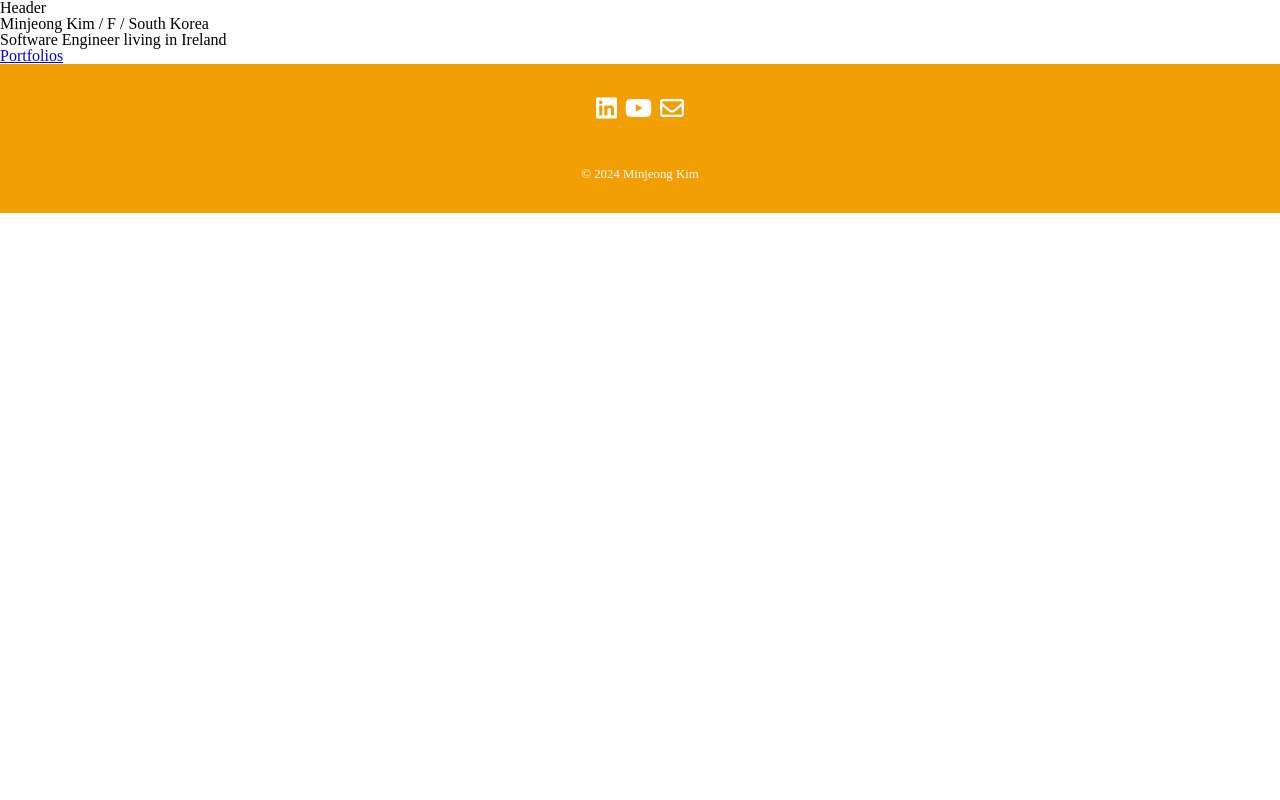
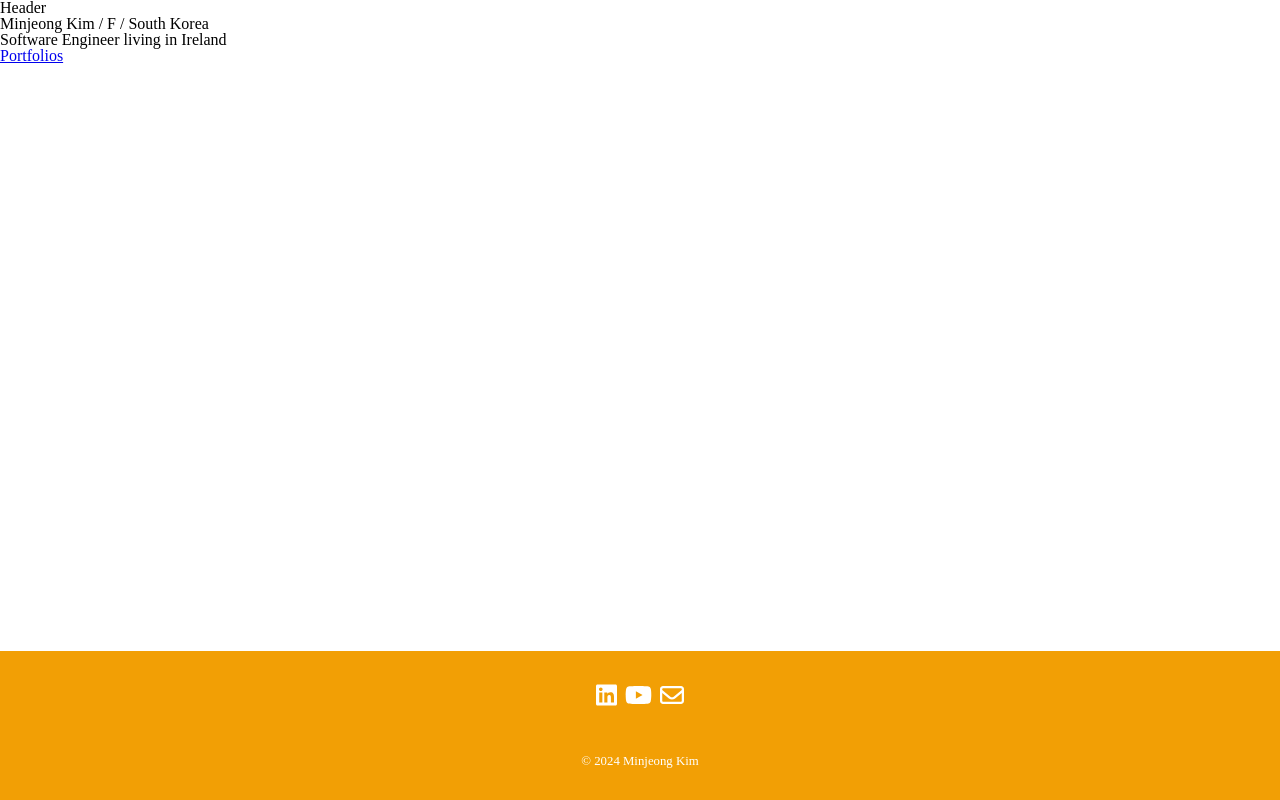
Before and after one commit to AutumnSky/minjeong.xyz, a Next.js app: page / in a window 1280 px wide. Built offline with nearby package versions, Linux system fonts and the light colour scheme.

Commit message:
stretching section

```diff
--- a/src/app/globals.css
+++ /dev/null
@@ -1,54 +0,0 @@
-/* http://meyerweb.com/eric/tools/css/reset/
-   v2.0 | 20110126
-   License: none (public domain)
-*/
-
-html, body, div, span, applet, object, iframe,
-h1, h2, h3, h4, h5, h6, p, blockquote, pre,
-a, abbr, acronym, address, big, cite, code,
-del, dfn, em, img, ins, kbd, q, s, samp,
-small, strike, strong, sub, sup, tt, var,
-b, u, i, center,
-dl, dt, dd, ol, ul, li,
-fieldset, form, label, legend,
-table, caption, tbody, tfoot, thead, tr, th, td,
-article, aside, canvas, details, embed,
-figure, figcaption, footer, header, hgroup,
-menu, nav, output, ruby, section, summary,
-time, mark, audio, video {
-	margin: 0;
-	padding: 0;
-	border: 0;
-	font-size: 100%;
-	font: inherit;
-	vertical-align: baseline;
-}
-/* HTML5 display-role reset for older browsers */
-article, aside, details, figcaption, figure,
-footer, header, hgroup, menu, nav, section {
-	display: block;
-}
-body {
-	line-height: 1;
-}
-ol, ul {
-	list-style: none;
-}
-blockquote, q {
-	quotes: none;
-}
-blockquote:before, blockquote:after,
-q:before, q:after {
-	content: '';
-	content: none;
-}
-table {
-	border-collapse: collapse;
-	border-spacing: 0;
-}
-
-body {
-    display: flex;
-    flex-direction: column;
-    align-items: left;
-}
--- /dev/null
+++ b/src/app/globals.scss
@@ -0,0 +1,146 @@
+/* http://meyerweb.com/eric/tools/css/reset/
+   v2.0 | 20110126
+   License: none (public domain)
+*/
+
+html,
+body,
+div,
+span,
+applet,
+object,
+iframe,
+h1,
+h2,
+h3,
+h4,
+h5,
+h6,
+p,
+blockquote,
+pre,
+a,
+abbr,
+acronym,
+address,
+big,
+cite,
+code,
+del,
+dfn,
+em,
+img,
+ins,
+kbd,
+q,
+s,
+samp,
+small,
+strike,
+strong,
+sub,
+sup,
+tt,
+var,
+b,
+u,
+i,
+center,
+dl,
+dt,
+dd,
+ol,
+ul,
+li,
+fieldset,
+form,
+label,
+legend,
+table,
+caption,
+tbody,
+tfoot,
+thead,
+tr,
+th,
+td,
+article,
+aside,
+canvas,
+details,
+embed,
+figure,
+figcaption,
+footer,
+header,
+hgroup,
+menu,
+nav,
+output,
+ruby,
+section,
+summary,
+time,
+mark,
+audio,
+video {
+	margin: 0;
+	padding: 0;
+	border: 0;
+	font-size: 100%;
+	font: inherit;
+	vertical-align: baseline;
+}
+
+/* HTML5 display-role reset for older browsers */
+article,
+aside,
+details,
+figcaption,
+figure,
+footer,
+header,
+hgroup,
+menu,
+nav,
+section {
+	display: block;
+}
+
+body {
+	line-height: 1;
+}
+
+ol,
+ul {
+	list-style: none;
+}
+
+blockquote,
+q {
+	quotes: none;
+}
+
+blockquote:before,
+blockquote:after,
+q:before,
+q:after {
+	content: '';
+	content: none;
+}
+
+table {
+	border-collapse: collapse;
+	border-spacing: 0;
+}
+
+body {
+	display: flex;
+	flex-direction: column;
+	align-items: left;
+	min-height: 100vh;
+}
+
+section {
+	flex-grow: 1;
+}
--- a/src/app/layout.tsx
+++ b/src/app/layout.tsx
@@ -1,5 +1,5 @@
 import type { Metadata } from "next";
-import "./globals.css";
+import "./globals.scss";
 import Header from "@/components/header";
 import Footer from "@/components/footer";
 
@@ -20,9 +20,9 @@ export default function RootLayout({
   return (
     <html lang="en">
       <body>
-        <Header/>
-        {children}
-        <Footer/>
+        <Header />
+        <section>{children}</section>
+        <Footer />
       </body>
     </html>
   );
```
